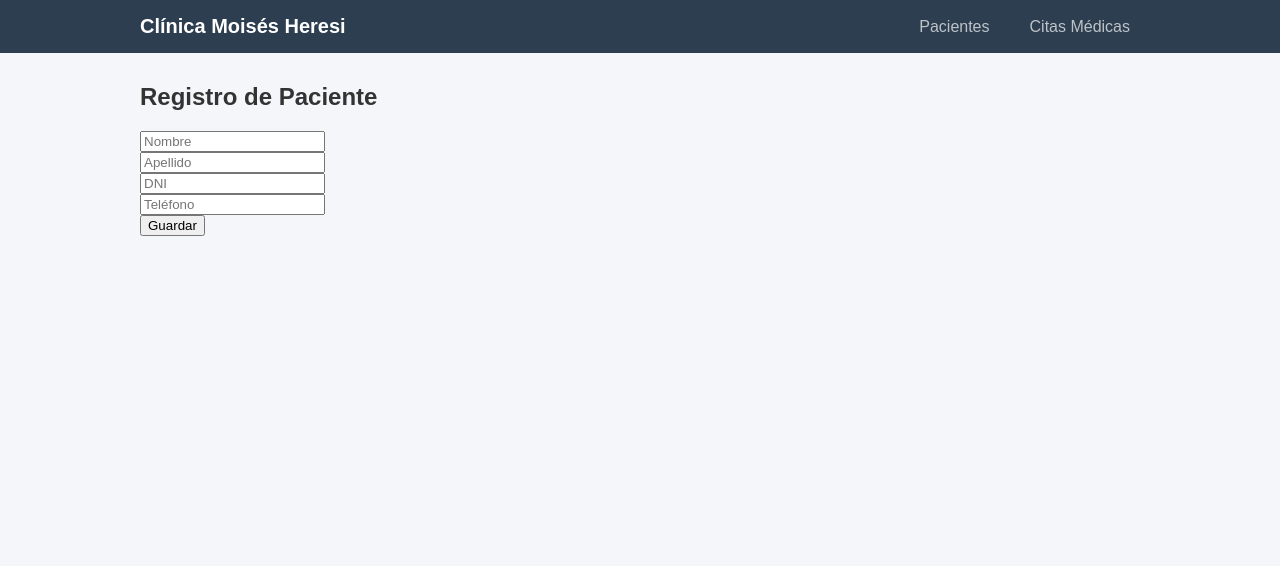
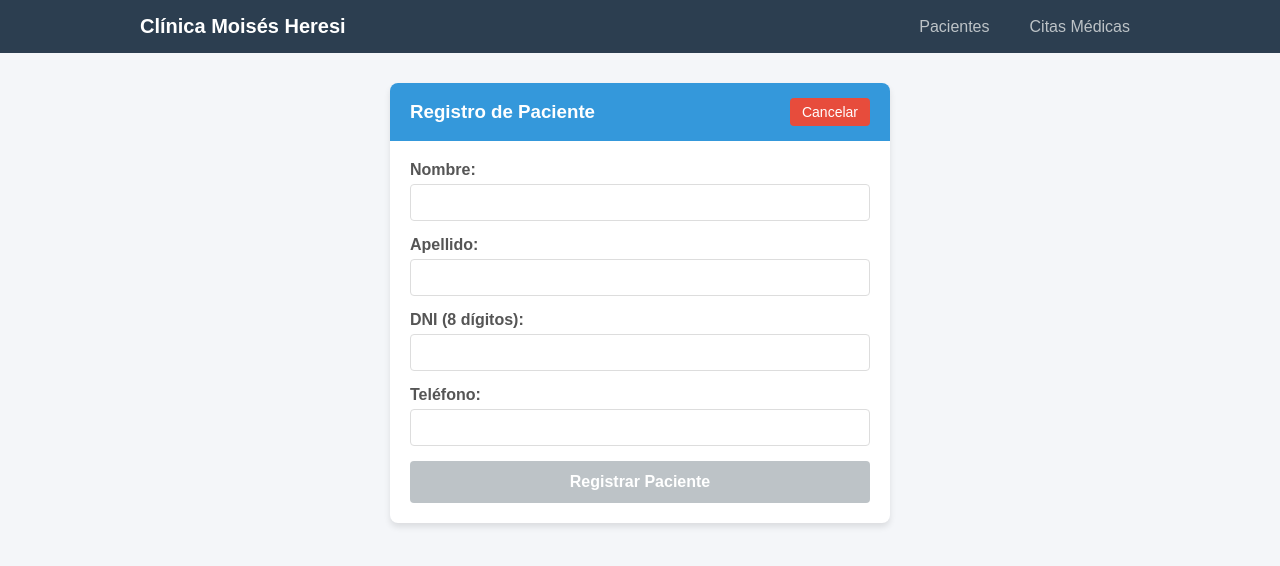
Before and after one commit to REFORMAT3R/GRUPO03, an Angular app: page /pacientes/nuevo in a window 1280 px wide. Shown: the top 566 px of the page. Built offline with nearby package versions, Linux system fonts and the light colour scheme.

Commit message:
Completando los formularios de pacientes y citas

```diff
--- a/src/app/components/citas/formulario-cita/formulario-cita.component.css
+++ b/src/app/components/citas/formulario-cita/formulario-cita.component.css
@@ -0,0 +1,57 @@
+.contenedor-formulario {
+  max-width: 500px;
+  margin: 30px auto;
+}
+
+.cabecera-verde {
+  background-color: #2ecc71 !important;
+}
+
+.cuerpo-formulario {
+  padding: 20px;
+}
+
+.campo-grupo {
+  margin-bottom: 15px;
+}
+
+.campo-grupo label {
+  display: block;
+  margin-bottom: 5px;
+  font-weight: bold;
+  color: #555;
+}
+
+.campo-grupo input,
+.campo-grupo textarea {
+  width: 100%;
+  padding: 10px;
+  border: 1px solid #ddd;
+  border-radius: 4px;
+  box-sizing: border-box;
+}
+
+.campo-grupo textarea {
+  resize: none;
+}
+
+.error-texto {
+  color: #e74c3c;
+  display: block;
+  margin-top: 5px;
+  font-size: 13px;
+}
+
+.btn-guardar {
+  width: 100%;
+  padding: 12px;
+  background-color: #2ecc71;
+  color: white;
+  font-size: 16px;
+  font-weight: bold;
+}
+
+.btn-guardar:disabled {
+  background-color: #bdc3c7;
+  cursor: not-allowed;
+}
--- a/src/app/components/citas/formulario-cita/formulario-cita.component.html
+++ b/src/app/components/citas/formulario-cita/formulario-cita.component.html
@@ -0,0 +1,32 @@
+<div class="tarjeta-clinica contenedor-formulario">
+  <div class="cabecera-tabla cabecera-verde">
+    <h3>{{ esEdicion ? 'Reprogramar Cita' : 'Agendar Nueva Cita' }}</h3>
+    <a class="btn btn-eliminar" routerLink="/citas">Cancelar</a>
+  </div>
+
+  <form #formCita="ngForm" (ngSubmit)="formCita.valid && guardarCita()" class="cuerpo-formulario">
+
+    <div class="campo-grupo">
+      <label>ID del Paciente:</label>
+      <input type="number" [(ngModel)]="cita.paciente" name="paciente" required min="1" #pac="ngModel">
+      <small *ngIf="pac.invalid && pac.touched" class="error-texto">Debe ingresar un ID numérico de paciente válido.</small>
+    </div>
+
+    <div class="campo-grupo">
+      <label>Fecha y Hora:</label>
+      <input type="datetime-local" [(ngModel)]="cita.fecha" name="fecha" required #fec="ngModel">
+      <small *ngIf="fec.invalid && fec.touched" class="error-texto">La fecha y hora de la cita son obligatorias.</small>
+    </div>
+
+    <div class="campo-grupo">
+      <label>Motivo / Síntomas:</label>
+      <textarea [(ngModel)]="cita.motivo" name="motivo" required #mot="ngModel" rows="3"></textarea>
+      <small *ngIf="mot.invalid && mot.touched" class="error-texto">El motivo de la consulta es obligatorio.</small>
+    </div>
+
+    <button type="submit" [disabled]="formCita.invalid" class="btn btn-guardar">
+      {{ esEdicion ? 'Actualizar Cita' : 'Confirmar Cita Médica' }}
+    </button>
+
+  </form>
+</div>
--- a/src/app/components/pacientes/formulario-paciente/formulario-paciente.component.css
+++ b/src/app/components/pacientes/formulario-paciente/formulario-paciente.component.css
@@ -0,0 +1,48 @@
+.contenedor-formulario {
+  max-width: 500px;
+  margin: 30px auto;
+}
+
+.cuerpo-formulario {
+  padding: 20px;
+}
+
+.campo-grupo {
+  margin-bottom: 15px;
+}
+
+.campo-grupo label {
+  display: block;
+  margin-bottom: 5px;
+  font-weight: bold;
+  color: #555;
+}
+
+.campo-grupo input {
+  width: 100%;
+  padding: 10px;
+  border: 1px solid #ddd;
+  border-radius: 4px;
+  box-sizing: border-box;
+}
+
+.error-texto {
+  color: #e74c3c;
+  display: block;
+  margin-top: 5px;
+  font-size: 13px;
+}
+
+.btn-guardar {
+  width: 100%;
+  padding: 12px;
+  background-color: #2ecc71;
+  color: white;
+  font-size: 16px;
+  font-weight: bold;
+}
+
+.btn-guardar:disabled {
+  background-color: #bdc3c7;
+  cursor: not-allowed;
+}
--- a/src/app/components/pacientes/formulario-paciente/formulario-paciente.component.html
+++ b/src/app/components/pacientes/formulario-paciente/formulario-paciente.component.html
@@ -1,19 +1,38 @@
-<h2>Registro de Paciente</h2>
+<div class="tarjeta-clinica contenedor-formulario">
+  <div class="cabecera-tabla">
+    <h3>{{ esEdicion ? 'Editar Paciente' : 'Registro de Paciente' }}</h3>
+    <a class="btn btn-eliminar" routerLink="/pacientes">Cancelar</a>
+  </div>
 
-<form (ngSubmit)="guardarPaciente()">
+  <form #formPac="ngForm" (ngSubmit)="formPac.valid && guardarPaciente()" class="cuerpo-formulario">
 
-  <input type="text" [(ngModel)]="paciente.nombre" name="nombre" placeholder="Nombre">
-  <br>
+    <div class="campo-grupo">
+      <label>Nombre:</label>
+      <input type="text" [(ngModel)]="paciente.nombre" name="nombre" required #nom="ngModel">
+      <small *ngIf="nom.invalid && nom.touched" class="error-texto">El nombre es obligatorio.</small>
+    </div>
 
-  <input type="text" [(ngModel)]="paciente.apellido" name="apellido" placeholder="Apellido">
-  <br>
+    <div class="campo-grupo">
+      <label>Apellido:</label>
+      <input type="text" [(ngModel)]="paciente.apellido" name="apellido" required #ape="ngModel">
+      <small *ngIf="ape.invalid && ape.touched" class="error-texto">El apellido es obligatorio.</small>
+    </div>
 
-  <input type="text" [(ngModel)]="paciente.dni" name="dni" placeholder="DNI">
-  <br>
+    <div class="campo-grupo">
+      <label>DNI (8 dígitos):</label>
+      <input type="text" [(ngModel)]="paciente.dni" name="dni" required minlength="8" maxlength="8" pattern="[0-9]*" #dniInput="ngModel">
+      <small *ngIf="dniInput.invalid && dniInput.touched" class="error-texto">Debe ingresar un DNI válido de 8 números.</small>
+    </div>
 
-  <input type="text" [(ngModel)]="paciente.telefono" name="telefono" placeholder="Teléfono">
-  <br>
+    <div class="campo-grupo">
+      <label>Teléfono:</label>
+      <input type="text" [(ngModel)]="paciente.telefono" name="telefono" pattern="[0-9]*" #tel="ngModel">
+      <small *ngIf="tel.invalid && tel.touched" class="error-texto">Solo se permiten números.</small>
+    </div>
 
-  <button type="submit">Guardar</button>
+    <button type="submit" [disabled]="formPac.invalid" class="btn btn-guardar">
+      {{ esEdicion ? 'Guardar Cambios' : 'Registrar Paciente' }}
+    </button>
 
-</form>
+  </form>
+</div>
```
